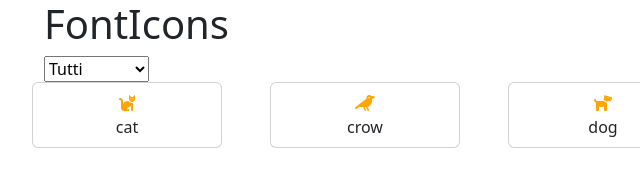
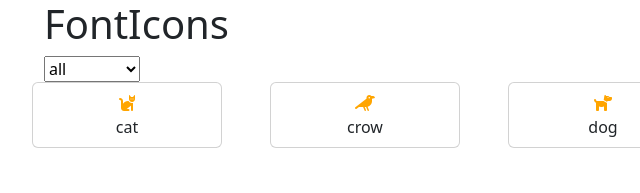
Before and after one commit to DavideSberna/js-es6-icons, a plain HTML site: page index.html in a window 1280 px wide. Shown: the top 193 px of the page, 38-678 px from the left. Drawn offline with nearby package versions, Linux system fonts and the light colour scheme.

Commit message:
fetch index.js - add dynamic select

```diff
--- a/index.html
+++ b/index.html
@@ -23,10 +23,7 @@
             <div class="container">
                 <div id="select-container">
                     <select name="select-category" id="select-category">
-                        <option value="all">Tutti</option>
-                        <option value="animal">Animal</option>
-                        <option value="vegetable">Vegetables</option>
-                        <option value="user">User</option>
+
                     </select>
                 </div>
             </div>
@@ -34,12 +31,6 @@
         <section>
             <div class="container">
                 <div id="container-card" class="row gap-5">
-                    <!-- <div class="col-2 card d-flex justify-content-center align-items-center">
-                        <ul class="p-0">
-                            <li class="list-group-item"><a href="#"></a>rrr</li>
-                            <li class="list-group-item">rrr</li>
-                        </ul>
-                    </div> -->
 
                 </div>
             </div>
--- a/js/index.js
+++ b/js/index.js
@@ -141,7 +141,7 @@ const icons = [
 
 
 const containerCard = document.querySelector("#container-card")
-const containerSelect = document.querySelector("#select-category")
+const select = document.querySelector("#select-category")
 
 
 function drowType(selectValue){
@@ -202,34 +202,39 @@ function inizializzazione(){
     })
     containerCard.innerHTML = content;
 }
-inizializzazione()
 
-containerSelect.addEventListener("change", selectType);
-function selectType(){
-  drowType(this.value)
+function createArrayType(){
+    let arrComplete = []
+    icons.filter((value)=>{
+        let array = value.type;
+        if(!arrComplete.includes(array)){
+            arrComplete.push(array)
+        }
+    })
+    return arrComplete
+
 }
 
 
+function createSelect(){
+   let arrayFunction = createArrayType()
+   arrayFunction.unshift("all")
+   let section = "";
+   arrayFunction.forEach((value)=>{
+    console.log(value)
+     section += `<option value="${value}">${value}</option>`
 
-// function createSelect(value){
-//     const createSelect =`<select name="select-category" id="select-category">
-//                             <option value="All">${value.name}</option>
-//                             <option value="Animal">${value.name}</option>
-//                             <option value="Vegetables">Vegetables</option>
-//                             <option value="User">User</option>
-//                         </select>`
-//     let contentSelect
-//     return createSelect
-// }
+   })
+   select.innerHTML = section;
 
 
+}
+
+function selectType(){
+    drowType(this.value)
+}
 
 
-// if(this.value === "Animal"){
-
-//     console.log("animali")
-// } else if(this.value === "Vegetables"){
-//     console.log("Vegetables")
-// } else{
-//     console.log("users")
-// }
+createSelect()
+inizializzazione()
+select.addEventListener("change", selectType);
```
